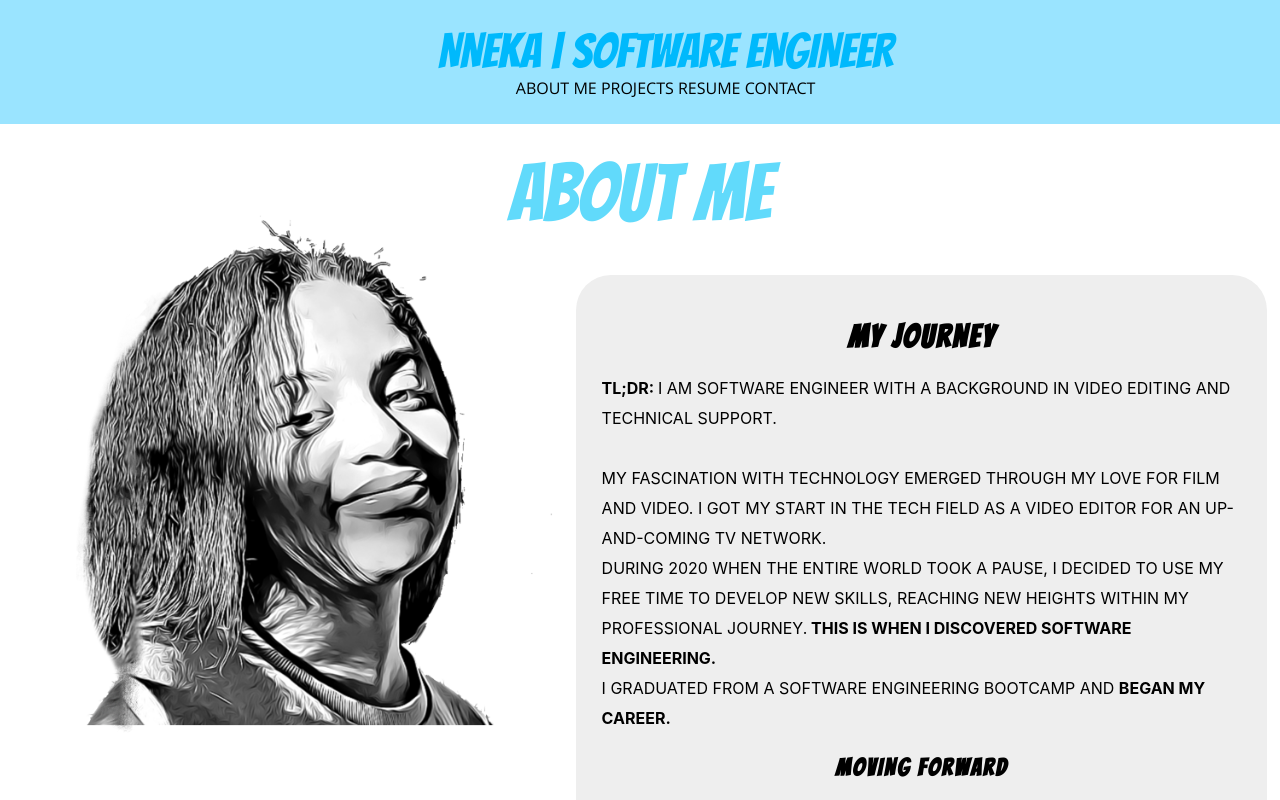
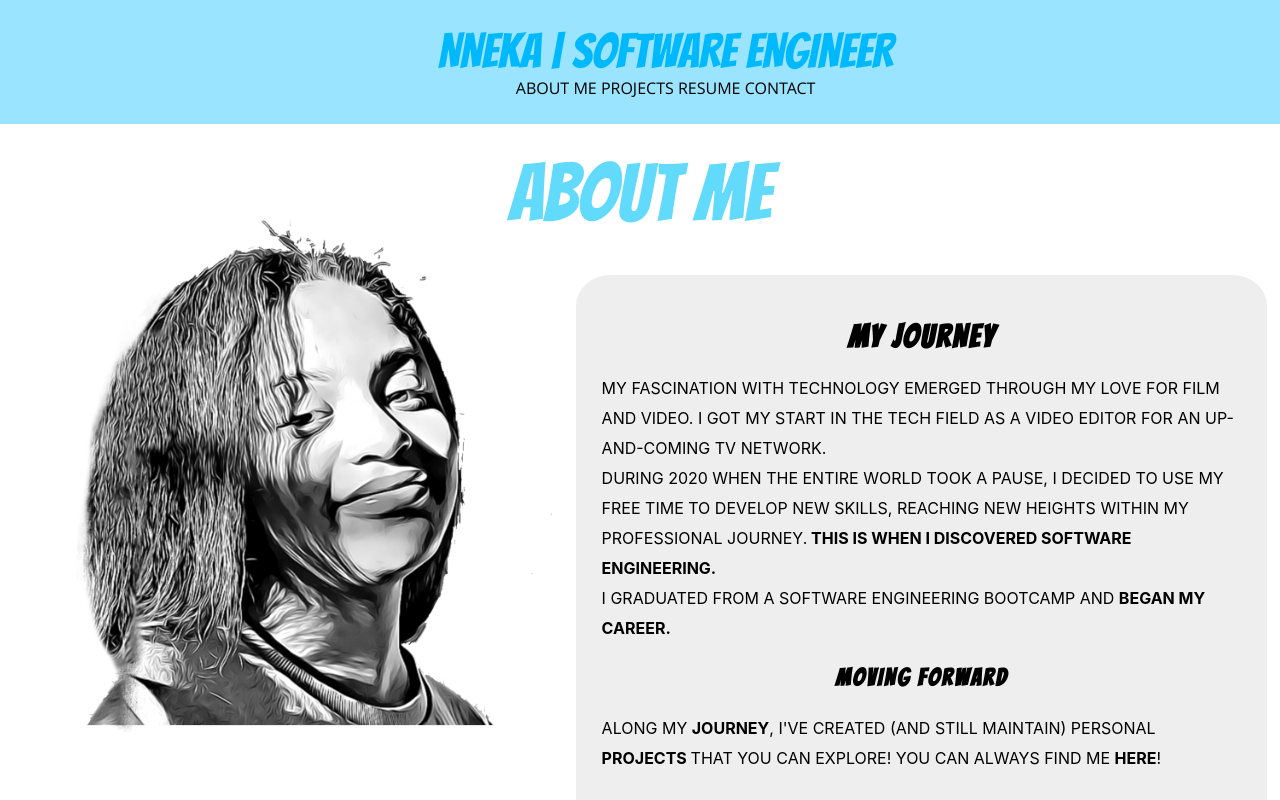
Before and after one commit to nnekauf/portfolio, a React (Create React App) app: page / in a window 1280 px wide. Shown: the top 800 px of the page. Built offline with nearby package versions, Linux system fonts and the light colour scheme.

Commit message:
removes TL;DR text

```diff
--- a/src/components/AboutMe.js
+++ b/src/components/AboutMe.js
@@ -29,8 +29,8 @@ const AboutMe = () => {
             <div className="aboutText">
                 <h1 style={{fontFamily: "Bangers", letterSpacing: "2px", textAlign: "center" }}>
                 My Journey</h1>
-                <div><b>TL;DR: </b> I am Software Engineer with a background in Video Editing and Technical Support. </div>
-                    <br/>
+                {/* <div><b>TL;DR: </b> I am Software Engineer with a background in Video Editing and Technical Support. </div>
+                    <br/> */}
                 <div>My fascination with technology emerged through my love for Film and Video.
                     I got my start in the tech field as a Video Editor for an up-and-coming TV network.
                     <br/>
--- a/src/components/NavBar.js
+++ b/src/components/NavBar.js
@@ -7,7 +7,7 @@ const NavBar = () => {
 
             <div style={{fontFamily: "Bangers", fontSize: "3em"}}>
                 <Link id= "nameTitle" className = "navLink" to="/">
-                Nneka | Software Engineer</Link>
+                Nneka  | Software Engineer</Link>
             </div>
             <div style={{fontFamily: "OpenSans", fontWeight: "lighter"}}>
                 <Link className = "navLink"  to="/"> About Me</Link>
```
